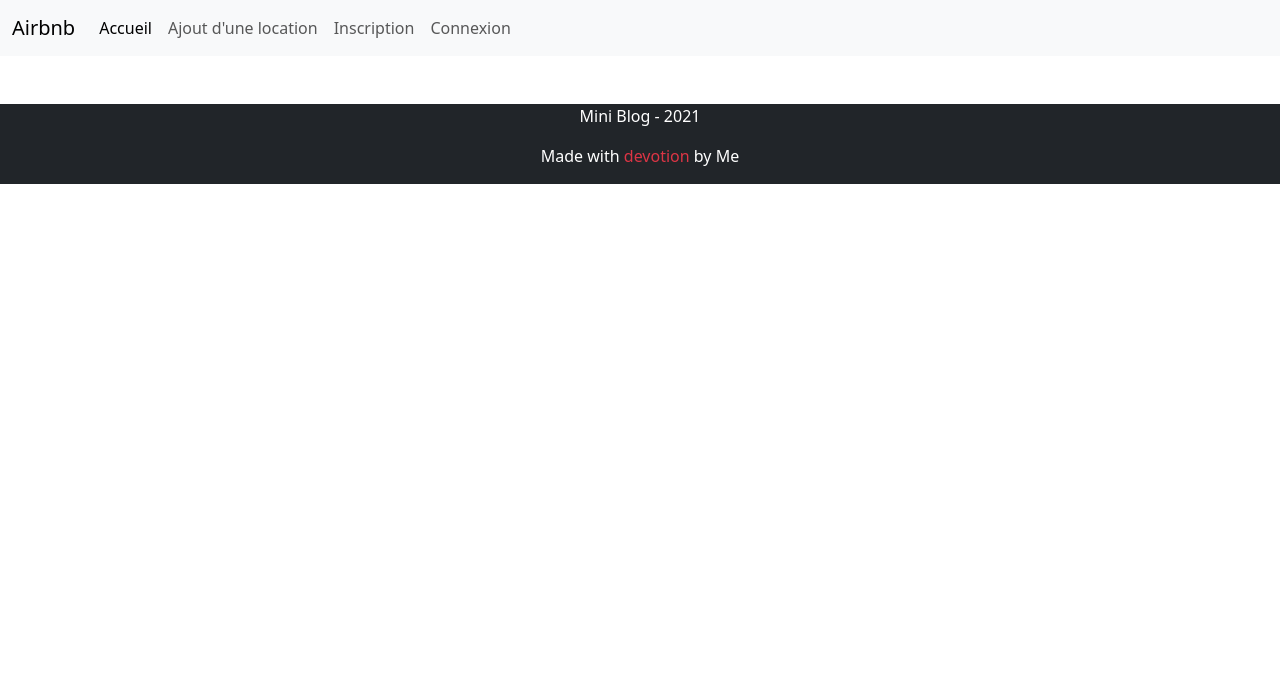
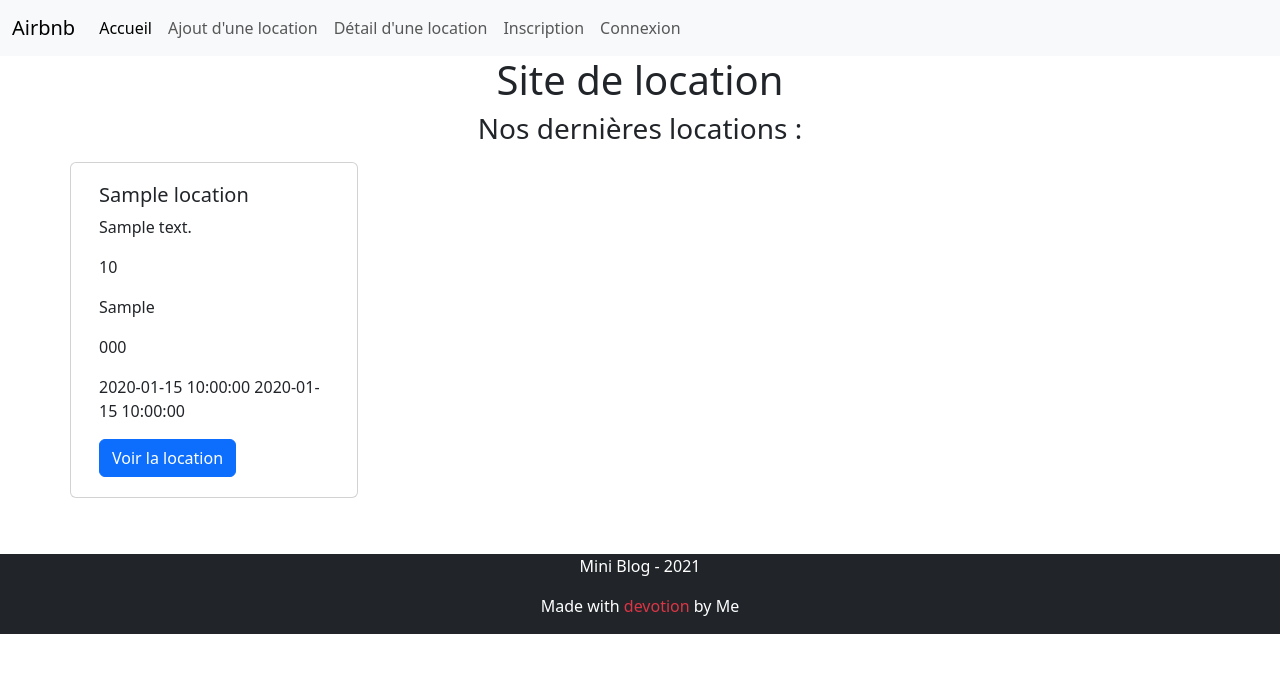
Before and after one commit to BVCoca/AirbnbRemake, a PHP site: page / in a window 1280 px wide. Shown: the top 673 px of the page. Run offline with PHP 8.4, Linux system fonts and the light colour scheme; tables that the repository leaves empty or names only in its code hold one stand-in row (values such as "Sample post").

Commit message:
Ajout de l'index

```diff
--- a/ajout_location.php
+++ b/ajout_location.php
@@ -4,11 +4,9 @@ require_once 'inc/init.php';
 // Redirection de l'utilisateur si il n'est pas connecté à la page de connexion.
 // Mis en commentaire en attente de la création de la page connexion.
 
-/*
 if (!isLogged()) {
     header('Location: connexion.php');
 }
-*/
 
 $errors = [];
 
@@ -52,7 +50,9 @@ if ($_SERVER['REQUEST_METHOD'] == "POST") {
 
             <label for="description" class="mb-3">Description :</label>
             <div class="input-group mb-3">
-                <textarea name="description" class="form-control" placeholder="Insérer les équipements, le nombre de pièces, le type de pièces, etc.." rows="10"></textarea>
+                <textarea name="description" class="form-control"
+                    placeholder="Insérer les équipements, le nombre de pièces, le type de pièces, etc.."
+                    rows="10"></textarea>
             </div>
 
             <label for="ville" class="mb-3">Lieux :</label>
--- a/common/header.php
+++ b/common/header.php
@@ -29,6 +29,9 @@
                             <a class="nav-link" href="ajout_location.php">Ajout d'une location</a>
                         </li>
                         <li class="nav-item">
+                            <a class="nav-link" href="detail_location.php">Détail d'une location</a>
+                        </li>
+                        <li class="nav-item">
                             <a class="nav-link" href="inscription.php">Inscription</a>
                         </li>
                         <li class="nav-item">
--- /dev/null
+++ b/detail_location.php
@@ -0,0 +1,5 @@
+<?php require_once 'common/header.php'; ?>
+<?php require_once 'inc/init.php'; ?>
+
+
+<?php require_once 'common/footer.php'; ?>
--- a/inc/init.php
+++ b/inc/init.php
@@ -1,3 +1,4 @@
 <?php
 require_once 'inc/database.php';
 require_once 'inc/function.php';
+session_start();
--- a/index.php
+++ b/index.php
@@ -1,4 +1,42 @@
-<?php require_once 'common/header.php' ?>
+<?php require_once 'common/header.php'; ?>
+<?php require_once 'inc/init.php'; ?>
 
+<div class="container">
+    <div class="row text-center">
+        <h1>
+            Site de location
+        </h1>
+        <h3>
+            Nos dernières locations :
+        </h3>
+    </div>
+    <div class="row d-flex justify-content-between">
+        <?php
+        $data = $db->prepare('SELECT * FROM `location` ORDER BY titre DESC');
+        $data->execute();
+        while ($location = $data->fetch(PDO::FETCH_ASSOC)) {
+            if (is_array($location)) {
+                $author = $db->prepare('SELECT `id`, `nom`, `prenom`, `password`, `email`, `telephone` FROM `users` WHERE id = :id_user');
+                $author->bindValue(':id_user', $location['id'], PDO::PARAM_INT);
+                $author->execute();
+                $card = '';
+                $card .= '<div class="card my-2 img-thumbnail" style="width: 18rem;">';
+                // $card .= '<img src="' . URL . $location['image'] . '" class="card-img-top" alt="...">';
+                $card .= '<div class="card-body">';
+                $card .= '<h5 class="card-title">' . $location['titre'] . '</h5>';
+                $card .= '<p class="card-text">' . $location['description'] . '</p>';
+                $card .= '<p class="card-text">' . $location['prix'] . '</p>';
+                $card .= '<p class="card-text">' . $location['ville'] . '</p>';
+                $card .= '<p class="card-text">' . $location['code_postal'] . '</p>';
+                $card .= '<p class="card-text">' . $location['date_debut'] . ' ' . $location['date_fin'] . '</p>';
+                $card .= '<a href="detail_location.php?id=' . $location['id'] . '" class="btn btn-primary">Voir la location</a>';
+                $card .= '</div>';
+                $card .= '</div>';
+                echo $card;
+            }
+        }
+        ?>
+    </div>
+</div>
 
-<?php require_once 'common/footer.php' ?>
+<?php require_once 'common/footer.php'; ?>
```
